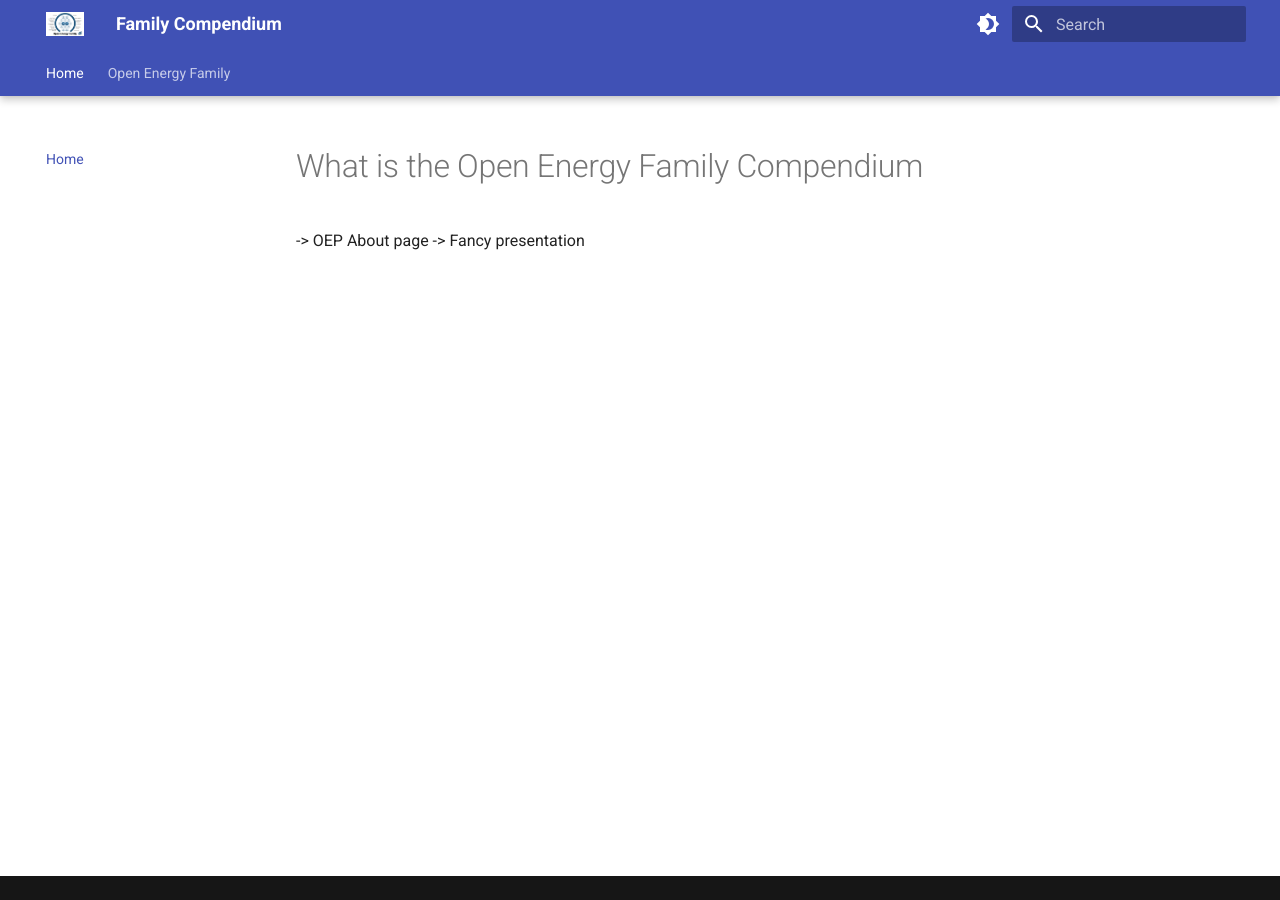
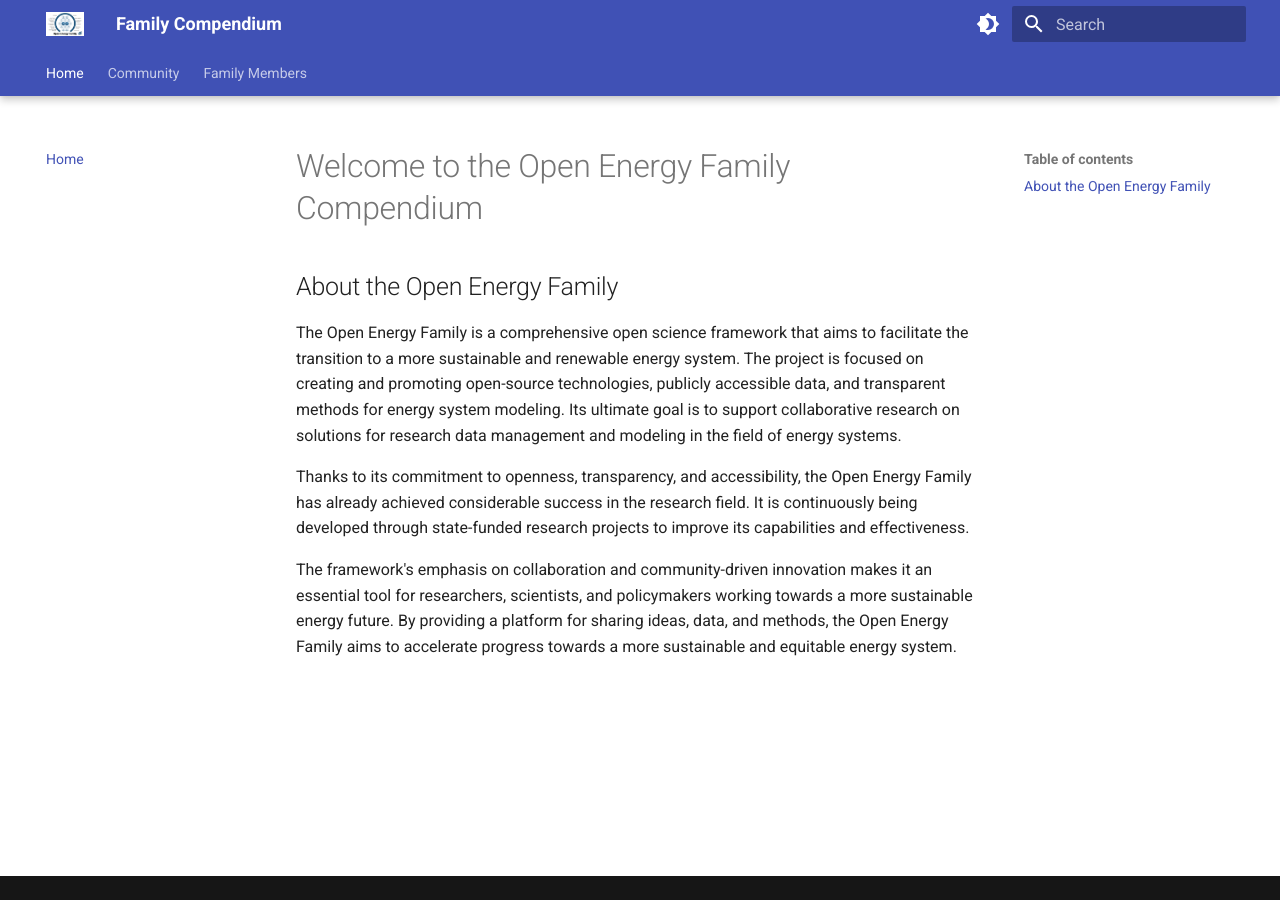
Before and after one commit to OpenEnergyPlatform/organisation, an MkDocs documentation site: the page built from compendium/index.md, in a window 1280 px wide. Built offline with MkDocs 1.6.1 and Material for MkDocs 9.7.7, drawn with Linux system fonts in a browser that asks for light colours.

Commit message:
Rename structure #51

```diff
--- a/compendium/index.md
+++ b/compendium/index.md
@@ -1,4 +1,22 @@
-# What is the Open Energy Family Compendium
+# Welcome to the Open Energy Family Compendium
 
--> OEP About page
--> Fancy presentation
+## About the Open Energy Family
+The Open Energy Family is a comprehensive open science framework that aims to
+facilitate the transition to a more sustainable and renewable energy system.
+The project is focused on creating and promoting open-source technologies,
+publicly accessible data, and transparent methods for energy system modeling.
+Its ultimate goal is to support collaborative research on solutions for
+research data management and modeling in the field of energy systems.
+
+Thanks to its commitment to openness, transparency, and accessibility,
+the Open Energy Family has already achieved considerable success
+in the research field.
+It is continuously being developed through state-funded research projects
+to improve its capabilities and effectiveness.
+
+The framework's emphasis on collaboration and community-driven innovation
+makes it an essential tool for researchers, scientists, and policymakers
+working towards a more sustainable energy future.
+By providing a platform for sharing ideas, data, and methods,
+the Open Energy Family aims to accelerate progress towards a more sustainable
+and equitable energy system.
--- a/mkdocs.yml
+++ b/mkdocs.yml
@@ -49,24 +49,35 @@ extra_css:
 # Navigation
 nav:
   - Home: index.md
-  - Open Energy Family:
-    - Overview: open-energy-family/index.md
-    - Collaboration: open-energy-family/collaboration.md
-    - Community management: open-energy-family/comunity-management.md
-    - Knowledge transfer: open-energy-family/knowledge-transfer.md
+  - Community:
+    - Overview: family_community/index.md
+    - Collaborative Development: family_community/collaborative_development.md
+    - Community Management: family_community/comunity_management.md
+    - Contact & Events: family_community/contact.md
+    - Knowledge Transfer: family_community/knowledge_transfer.md
+    - Partner and Projects:
+      - partner/index.md
+      - Partner: family_community/partner/research_partner.md
+      - Research Projects: family_community/partner/research_projects.md
+    - Personas & Use-Cases:
+      - personas/index.md
+      - Personas: family_community/personas/personas.md
+      - Use-Cases: family_community/personas/use-cases.md
+  - Family Members:
+    - Overview: family_members/index.md
     - Knowledge representation:
-      - open-energy-family/ontology/index.md
-      - Open Energy Ontology: open-energy-family/ontology/oeo.md
-      - Open Energy Knowledgegraph: open-energy-family/ontology/oekg.md #database own section?
+      - family_members/ontology/index.md
+      - Open Energy Ontology: family_members/ontology/oeo.md
+      - Open Energy Knowledgegraph: family_members/ontology/oekg.md #database own section?
     - Software products:
-      - open-energy-family/software-products/index.md
-      - Open Energy Platform: open-energy-family/software-products/open-energy-platform.md
-      - Open Energy Database: open-energy-family/software-products/open-energy-database.md #database own section?
-      - Open Energy Databus: open-energy-family/software-products/open-energy-databus.md
-      - Software tools: open-energy-family/software-products/software-tools.md
+      - family_members/software-products/index.md
+      - Open Energy Platform: family_members/software-products/open-energy-platform.md
+      - Open Energy Database: family_members/software-products/open-energy-database.md #database own section?
+      - Open Energy Databus: family_members/software-products/open-energy-databus.md
+      - Software tools: family_members/software-products/software-tools.md
     - Specification and Templates:
-      - open-energy-family/templates-and-specification/index.md
-      - Factsheets: open-energy-family/templates-and-specification/factsheets.md
-      - Open Energy Datamodel: open-energy-family/templates-and-specification/open-energy-datamodel.md
-      - Open Energy Metadata: open-energy-family/templates-and-specification/open-energy-metadata.md
-    - Datapreprocessing and workflowautomation: open-energy-family/open-process-integration.md
+      - family_members/templates-and-specification/index.md
+      - Factsheets: family_members/templates-and-specification/factsheets.md
+      - Open Energy Datamodel: family_members/templates-and-specification/open-energy-datamodel.md
+      - Open Energy Metadata: family_members/templates-and-specification/open-energy-metadata.md
+    - Datapreprocessing and workflowautomation: family_members/open-process-integration.md
```
Also changed, not shown: compendium/family_members/index.md (renamed from compendium/open-energy-family/index.md, +1 -1 lines), compendium/open-energy-family/collaboration.md (deleted, +0 -16 lines), compendium/open-energy-family/knowledge-transfer.md (deleted, +0 -3 lines), compendium/family_members/knowledge-representation/index.md (added), compendium/family_members/knowledge-representation/oekg.md (added), compendium/family_members/knowledge-representation/oeo.md (added), compendium/family_members/open-process-integration.md (renamed from compendium/open-energy-family/open-process-integration.md), compendium/family_members/software-products/index.md (renamed from compendium/open-energy-family/software-products/index.md), compendium/family_members/software-products/open-energy-database.md (renamed from compendium/open-energy-family/software-products/open-energy-database.md), compendium/family_members/software-products/open-energy-databus.md (added), compendium/family_members/software-products/open-energy-platform.md (renamed from compendium/open-energy-family/software-products/open-energy-platform.md), compendium/family_members/software-products/software-tools.md (renamed from compendium/open-energy-family/software-products/software-tools.md), compendium/family_members/templates-and-specification/factsheets.md (renamed from compendium/open-energy-family/templates-and-specification/factsheets.md), compendium/family_members/templates-and-specification/index.md (renamed from compendium/open-energy-family/templates-and-specification/index.md), 3 more files.
